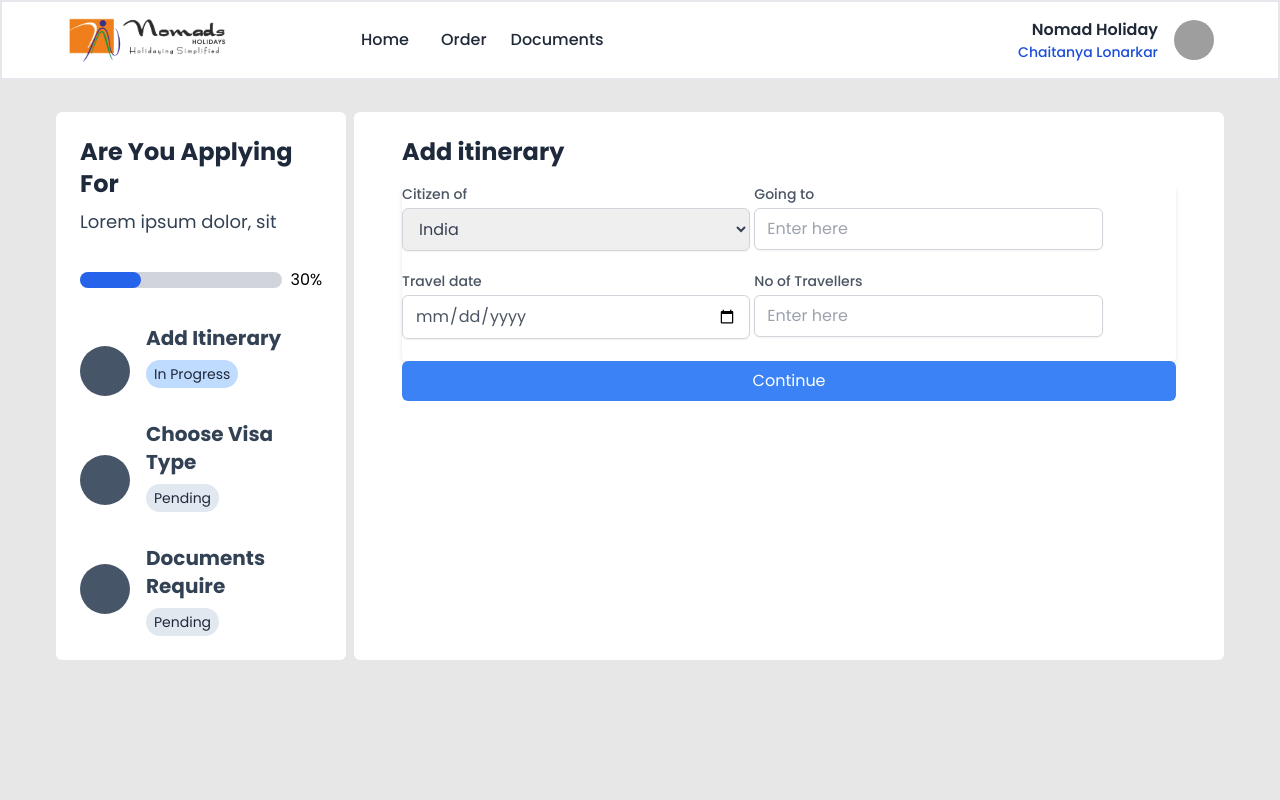
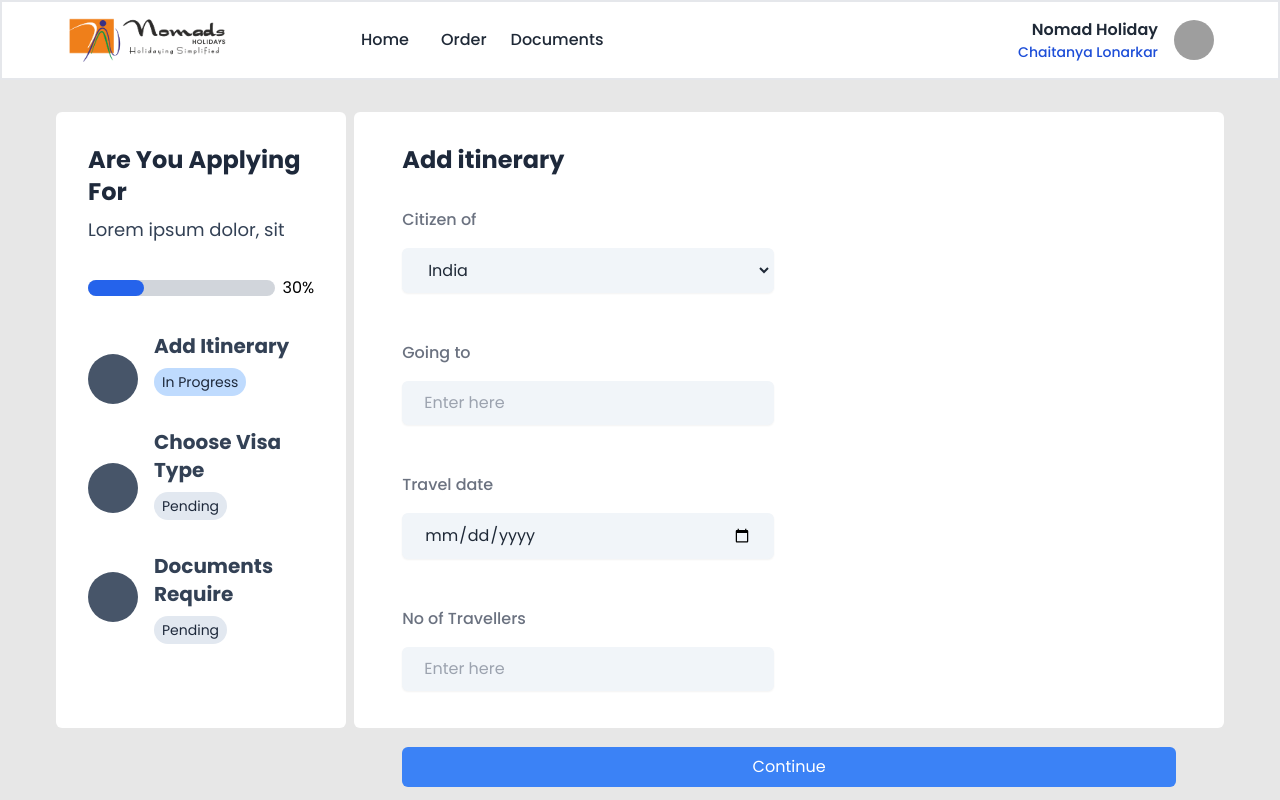
Before and after one commit to ChaitanyaLonarkar/Visa-Management, a React (Vite) app in the folder client/: page / in a window 1280 px wide. Built offline with nearby package versions, Linux system fonts and the light colour scheme; grey boxes are pictures that could not be loaded.

Commit message:
Home page ka kafi kuch ho gya

```diff
--- a/client/src/components/Form.jsx
+++ b/client/src/components/Form.jsx
@@ -34,14 +34,13 @@ const ItineraryForm = () => {
 
   return (
     <>
-      <form
-        onSubmit={handleSubmit}
+      <form onSubmit={handleSubmit} className="form flex flex-col gap-8">
+        <div className=" form-top bg-white flex rounded w-full flex-wrap gap-8">
+          <div className="mb-4 w-[48%] flex flex-col gap-3">
+            <label
+              htmlFor="citizen"
+              className="block font-medium text-gray-500"
             >
-        <div className=" form-top bg-white flex rounded shadow-md w-full flex-wrap gap-1"
-        >
-
-        <div className="mb-4 w-[45%]">
-          <label htmlFor="citizen" className="block text-sm font-medium text-gray-600">
               Citizen of
             </label>
             <select
@@ -49,7 +48,7 @@ const ItineraryForm = () => {
               name="citizen"
               value={formData.citizen}
               onChange={handleChange}
-            className="mt-1 block w-full border border-gray-300 rounded-md shadow-sm py-2 px-3 text-gray-700 focus:outline-none focus:ring-blue-500 focus:border-blue-500"
+              className="mt-1 block w-full border-2 border-slate-100 rounded-md shadow-sm py-2 px-5 bg-slate-100  text-gray-800 focus:outline-none focus:ring-blue-500 focus:border-blue-500 focus:border-2"
             >
               {countries.map((country) => (
                 <option key={country} value={country}>
@@ -59,8 +58,11 @@ const ItineraryForm = () => {
             </select>
           </div>
 
-        <div className="mb-4 w-[45%]">
-          <label htmlFor="goingTo" className="block text-sm font-medium text-gray-600">
+          <div className="mb-4 w-[48%] flex flex-col gap-3">
+            <label
+              htmlFor="goingTo"
+              className="block  font-medium text-gray-500"
+            >
               Going to
             </label>
             <input
@@ -70,13 +72,15 @@ const ItineraryForm = () => {
               value={formData.goingTo}
               onChange={handleChange}
               placeholder="Enter here"
-            className="mt-1 block w-full border border-gray-300 rounded-md shadow-sm py-2 px-3 text-gray-700 focus:outline-none focus:ring-blue-500 focus:border-blue-500"
+              className="mt-1 block w-full border-2 border-slate-100 rounded-md shadow-sm py-2 px-5 bg-slate-100  text-gray-800 focus:outline-none focus:ring-blue-500 focus:border-blue-500 focus:border-2"
             />
           </div>
 
-        <div className="mb-4 flex gap-4 w-[45%]">
-          <div className="w-full">
-            <label htmlFor="travelDateStart" className="block text-sm font-medium text-gray-600">
+          <div className="mb-4 w-[48%] flex flex-col gap-3">
+            <label
+              htmlFor="travelDateStart"
+              className="block  font-medium text-gray-500"
+            >
               Travel date
             </label>
             <input
@@ -85,16 +89,14 @@ const ItineraryForm = () => {
               name="travelDateStart"
               value={formData.travelDateStart}
               onChange={handleChange}
-              className="mt-1 block w-full border border-gray-300 rounded-md shadow-sm py-2 px-3 text-gray-600 focus:outline-none focus:ring-blue-500 focus:border-blue-500"
+              className="mt-1 block w-full border-2 border-slate-100 rounded-md shadow-sm py-2 px-5 bg-slate-100  text-gray-800 focus:outline-none focus:ring-blue-500 focus:border-blue-500 focus:border-2"
             />
           </div>
 
-        </div>
-
-        <div className="mb-6 w-[45%]">
+          <div className="mb-6 w-[48%] flex flex-col gap-3 ">
             <label
               htmlFor="numberOfTravellers"
-            className="block text-sm font-medium text-gray-600"
+              className="block font-medium text-gray-500"
             >
               No of Travellers
             </label>
@@ -105,7 +107,7 @@ const ItineraryForm = () => {
               value={formData.numberOfTravellers}
               onChange={handleChange}
               placeholder="Enter here"
-            className="mt-1 block w-full border border-gray-300 rounded-md shadow-sm py-2 px-3 text-gray-700 focus:outline-none focus:ring-blue-500 focus:border-blue-500"
+              className="mt-1 block w-full border-2 border-slate-100 rounded-md shadow-sm py-2 px-5 bg-slate-100  text-gray-800 focus:outline-none focus:ring-blue-500 focus:border-blue-500 focus:border-2"
             />
           </div>
         </div>
--- a/client/src/pages/Home.jsx
+++ b/client/src/pages/Home.jsx
@@ -4,9 +4,9 @@ import Form from "../components/Form.jsx";
 export default function Home() {
   return (
     <>
-      <div className=" home flex py-8 px-14 max-[835px]:flex-col max-[835px]:p-4 gap-2 max-[835px]:gap-4 ">
+      <div className=" home h-[85vh] flex py-8 px-14 max-[835px]:flex-col max-[835px]:p-4 gap-2 max-[835px]:gap-4 ">
         {/* left side  */}
-        <div className="left-side  flex flex-col gap-8 w-[25%] h-fit bg-white rounded-md p-6 ">
+        <div className="left-side  flex flex-col gap-8 w-[25%]  bg-white rounded-md p-8 ">
           <div className="flex flex-col gap-2">
             <h1 className="font-bold text-2xl text-slate-800">
               Are You Applying For
@@ -63,7 +63,7 @@ export default function Home() {
           </div>
         </div>
         {/* right side  */}
-        <div className="right-side w-[75%] bg-white rounded-md p-6 px-12 flex flex-col gap-4">
+        <div className="right-side w-[75%] bg-white rounded-md p-8 px-12 flex flex-col gap-8">
           <div className="head">
             <h1 className="font-bold text-2xl text-slate-800">Add itinerary</h1>
           </div>
```
Lines whose indentation alone changed are shown as unchanged.
